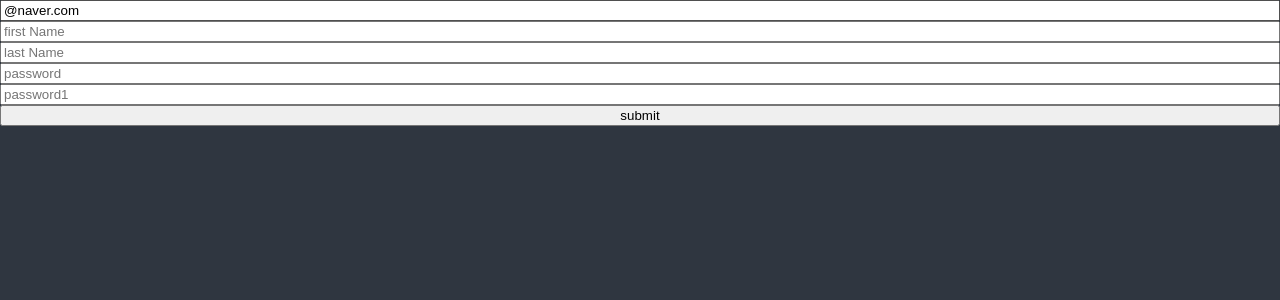
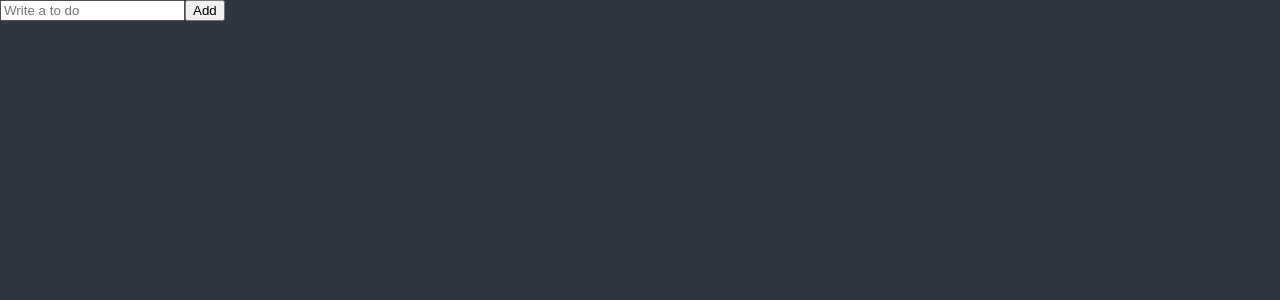
Before and after one commit to daeyeub/todo-reactmasterclass, a React (Create React App) app: page / in a window 1280 px wide. Shown: the top 300 px of the page. Built offline with nearby package versions, Linux system fonts and the light colour scheme.

Commit message:
Update ToDoList.tsx

```diff
--- a/src/ToDoList.tsx
+++ b/src/ToDoList.tsx
@@ -1,115 +1,23 @@
 import React, { useState } from "react";
 import { useForm } from "react-hook-form";
 
-// function ToDoList() {
-//   const [toDo, setToDo] = useState("");
-//   const onChange = (event: React.FormEvent<HTMLInputElement>) => {
-//     const {
-//       currentTarget: { value },
-//     } = event;
-//     setToDo(value);
-//   };
-//   const onSubmit = (event: React.FormEvent<HTMLFormElement>) => {
-//     event.preventDefault();
-//     console.log(toDo);
-//   };
-
-//   return (
-//     <div>
-//       <form onSubmit={onSubmit}>
-//         <input onChange={onChange} value={toDo} placeholder="Write a to do" />
-//         <button>Add</button>
-//       </form>
-//     </div>
-//   );
-// }
-interface IForm {
-  email: string;
-  firstName: string;
-  lastName: string;
-  password: string;
-  password1: string;
-  extraError?: string;
+interface IToDo {
+  toDo: string;
 }
 function ToDoList() {
-  const {
-    register,
-    handleSubmit,
-    formState: { errors },
-    setError,
-  } = useForm<IForm>({
-    defaultValues: {
-      email: "@naver.com",
-    },
-  });
-  const onValid = (data: IForm) => {
-    if (data.password !== data.password1) {
-      setError(
-        "password1",
-        { message: "Password are not the same" },
-        { shouldFocus: true }
-      );
-    }
-    setError("extraError", { message: "Server Offline" });
+  const { register, handleSubmit, setValue } = useForm<IToDo>();
+  const handleValid = (data: IToDo) => {
+    console.log("add to do", data.toDo);
+    setValue("toDo", "");
   };
-  console.log(errors);
   return (
     <div>
-      <form
-        onSubmit={handleSubmit(onValid)}
-        style={{ display: "flex", flexDirection: "column" }}
-      >
+      <form onSubmit={handleSubmit(handleValid)}>
         <input
-          {...register("email", {
-            required: "Write Required",
-            pattern: {
-              value: /^[A-Za-z0-9._%+-]+@naver.com$/,
-              message: "only naver.com eamils allowed",
-            },
-          })}
-          placeholder="Email"
+          {...register("toDo", { required: "Please Write a to do!!" })}
+          placeholder="Write a to do"
         />
-        <span>{errors?.email?.message}</span>
-        <input
-          {...register("firstName", {
-            required: "Write Required",
-            minLength: 10,
-            validate: {
-              noNicko: (value) =>
-                value.includes("nico") ? "No nico allowed" : true,
-              noNick: (value) =>
-                value.includes("nick") ? "No nick allowed" : true,
-            },
-          })}
-          placeholder="first Name"
-        />
-        <span>{errors?.firstName?.message}</span>
-
-        <input
-          {...register("lastName", { required: "Write Required" })}
-          placeholder="last Name"
-        />
-        <span>{errors?.lastName?.message}</span>
-
-        <input
-          {...register("password", {
-            required: "Password is required.",
-            minLength: {
-              value: 5,
-              message: "your password is too short",
-            },
-          })}
-          placeholder="password"
-        />
-        <span>{errors?.password?.message}</span>
-
-        <input
-          {...register("password1", { required: "Write Required" })}
-          placeholder="password1"
-        />
-        <span>{errors?.password1?.message}</span>
-
-        <button>submit</button>
+        <button>Add</button>
       </form>
     </div>
   );
```
